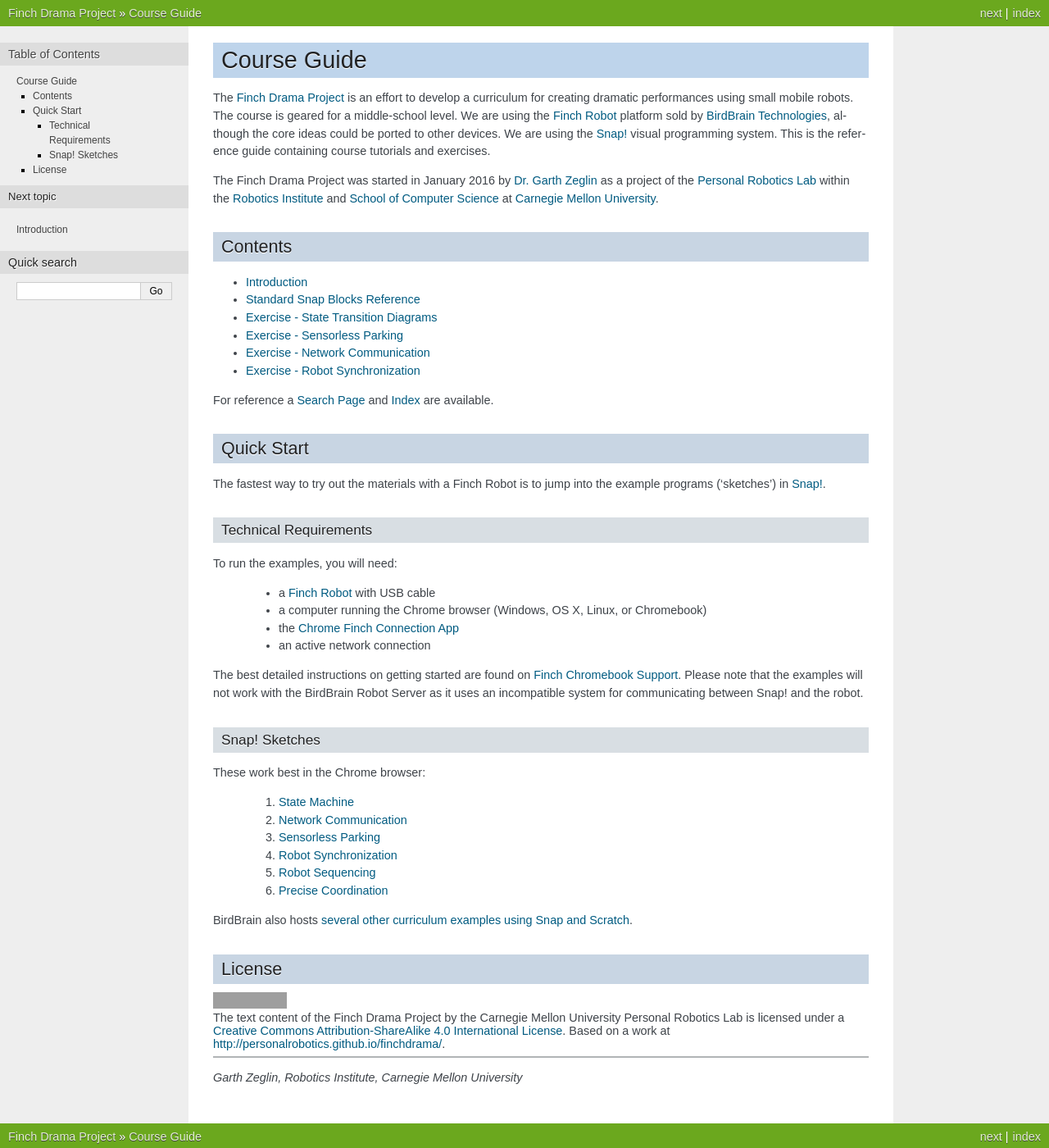
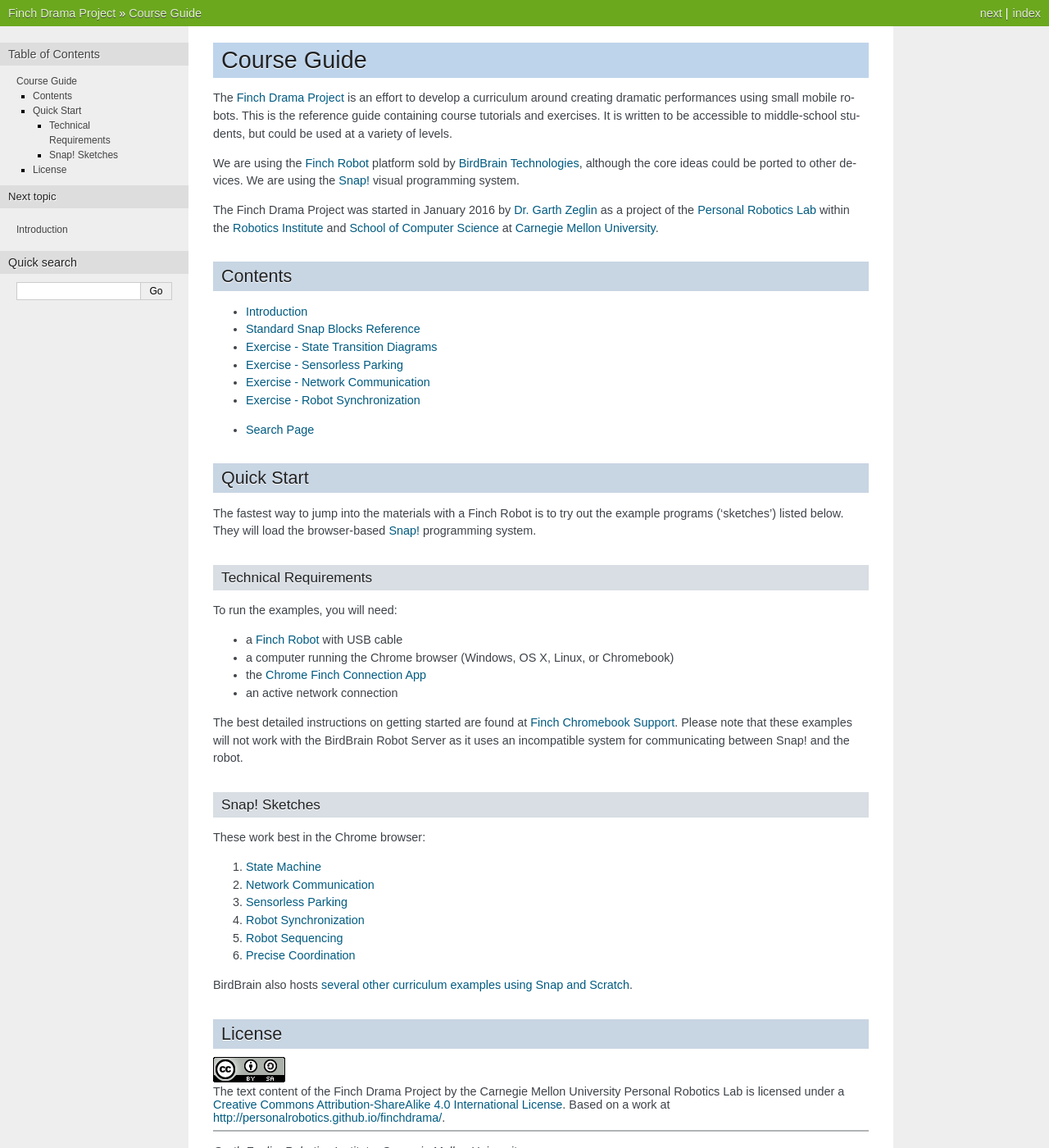
Before and after one commit to personalrobotics/finchdrama, a Sphinx documentation site: the page built from sphinx/index.rst, in a window 1280 px wide and 1400 px high. Shown: the whole window at 82% size. Built offline with Sphinx 7.4.7, drawn with Linux system fonts in a browser that asks for light colours; grey boxes are pictures that could not be loaded.

Commit message:
Cleaning up front page.

```diff
--- a/sphinx/index.rst
+++ b/sphinx/index.rst
@@ -6,12 +6,14 @@
 Course Guide
 ############
 
-The `Finch Drama Project`_ is an effort to develop a curriculum for creating
-dramatic performances using small mobile robots.  The course is geared for a
-middle-school level. We are using the `Finch Robot`_ platform sold by `BirdBrain
-Technologies`_, although the core ideas could be ported to other devices.  We
-are using the `Snap!`_ visual programming system.  This is the reference guide
-containing course tutorials and exercises.
+The `Finch Drama Project`_ is an effort to develop a curriculum around creating
+dramatic performances using small mobile robots.  This is the reference guide
+containing course tutorials and exercises.  It is written to be accessible to
+middle-school students, but could be used at a variety of levels.
+
+We are using the `Finch Robot`_ platform sold by `BirdBrain Technologies`_,
+although the core ideas could be ported to other devices.  We are using the
+`Snap!`_ visual programming system.
 
 The Finch Drama Project was started in January 2016 by `Dr. Garth Zeglin`_ as a
 project of the `Personal Robotics Lab`_ within the `Robotics Institute`_ and
@@ -31,29 +33,30 @@
    ex/robot-sync
 
 
+*  :ref:`search`
 
-For reference a :ref:`search` and :ref:`genindex` are available.
 
 Quick Start
 ===========
 
-The fastest way to try out the materials with a Finch Robot is to jump into the
-example programs ('sketches') in `Snap!`_.
+The fastest way to jump into the materials with a Finch Robot is to try out the
+example programs ('sketches') listed below.  They will load the browser-based
+`Snap!`_ programming system.
 
 Technical Requirements
 ----------------------
 
 To run the examples, you will need:
 
-  * a `Finch Robot`_ with USB cable
-  * a computer running the Chrome browser (Windows, OS X, Linux, or Chromebook)
-  * the `Chrome Finch Connection App`_
-  * an active network connection
+* a `Finch Robot`_ with USB cable
+* a computer running the Chrome browser (Windows, OS X, Linux, or Chromebook)
+* the `Chrome Finch Connection App`_
+* an active network connection
 
-The best detailed instructions on getting started are found on `Finch Chromebook
-Support`_.  Please note that the
-examples will not work with the BirdBrain Robot Server as it uses an
-incompatible system for communicating between Snap! and the robot.
+The best detailed instructions on getting started are found at `Finch Chromebook
+Support`_.  Please note that these examples will not work with the BirdBrain
+Robot Server as it uses an incompatible system for communicating between Snap!
+and the robot.
 
 
 Snap! Sketches
@@ -61,12 +64,12 @@
 
 These work best in the Chrome browser:
 
-    #. `State Machine <http://snap.berkeley.edu/snapsource/snap.html#cloud:Username=prldrama&ProjectName=Finch-State-Machine>`__
-    #. `Network Communication <http://snap.berkeley.edu/snapsource/snap.html#cloud:Username=prldrama&ProjectName=Sprite-Communication-Intro>`__
-    #. `Sensorless Parking <http://snap.berkeley.edu/snapsource/snap.html#cloud:Username=prldrama&ProjectName=Finch-Sensorless-Parking>`__
-    #. `Robot Synchronization <http://snap.berkeley.edu/snapsource/snap.html#cloud:Username=prldrama&ProjectName=Finch-Coordination-Intro>`__
-    #. `Robot Sequencing <http://snap.berkeley.edu/snapsource/snap.html#cloud:Username=prldrama&ProjectName=Finch-Sequencing>`__
-    #. `Precise Coordination <http://snap.berkeley.edu/snapsource/snap.html#cloud:Username=prldrama&ProjectName=Finch-Precise-Coordination>`__
+#. `State Machine <http://snap.berkeley.edu/snapsource/snap.html#cloud:Username=prldrama&ProjectName=Finch-State-Machine>`__
+#. `Network Communication <http://snap.berkeley.edu/snapsource/snap.html#cloud:Username=prldrama&ProjectName=Sprite-Communication-Intro>`__
+#. `Sensorless Parking <http://snap.berkeley.edu/snapsource/snap.html#cloud:Username=prldrama&ProjectName=Finch-Sensorless-Parking>`__
+#. `Robot Synchronization <http://snap.berkeley.edu/snapsource/snap.html#cloud:Username=prldrama&ProjectName=Finch-Coordination-Intro>`__
+#. `Robot Sequencing <http://snap.berkeley.edu/snapsource/snap.html#cloud:Username=prldrama&ProjectName=Finch-Sequencing>`__
+#. `Precise Coordination <http://snap.berkeley.edu/snapsource/snap.html#cloud:Username=prldrama&ProjectName=Finch-Precise-Coordination>`__
 
 BirdBrain also hosts `several other curriculum examples using Snap and Scratch
 <Finch Snap Curricula_>`_.
@@ -77,7 +80,7 @@
 
 .. raw:: html
 
-   <a rel="license" href="http://creativecommons.org/licenses/by-sa/4.0/"><img alt="Creative Commons License" style="border-width:0" src="https://i.creativecommons.org/l/by-sa/4.0/88x31.png" /></a><br /><span xmlns:dct="http://purl.org/dc/terms/" property="dct:title">The text content of the Finch Drama Project</span> by the <span xmlns:cc="http://creativecommons.org/ns#" property="cc:attributionName">Carnegie Mellon University Personal Robotics Lab</span> is licensed under a <a rel="license" href="http://creativecommons.org/licenses/by-sa/4.0/">Creative Commons Attribution-ShareAlike 4.0 International License</a>. Based on a work at <a xmlns:dct="http://purl.org/dc/terms/" href="http://personalrobotics.github.io/finchdrama/" rel="dct:source">http://personalrobotics.github.io/finchdrama/</a>.
+   <a rel="license" href="http://creativecommons.org/licenses/by-sa/4.0/"><img alt="Creative Commons License" style="border-width:0" src="_static/cc-by-sa-88x31.png" /></a><br /><span xmlns:dct="http://purl.org/dc/terms/" property="dct:title">The text content of the Finch Drama Project</span> by the <span xmlns:cc="http://creativecommons.org/ns#" property="cc:attributionName">Carnegie Mellon University Personal Robotics Lab</span> is licensed under a <a rel="license" href="http://creativecommons.org/licenses/by-sa/4.0/">Creative Commons Attribution-ShareAlike 4.0 International License</a>. Based on a work at <a xmlns:dct="http://purl.org/dc/terms/" href="http://personalrobotics.github.io/finchdrama/" rel="dct:source">http://personalrobotics.github.io/finchdrama/</a>.
 
 
 ----------------------------------------------------------------
```
Also changed, not shown: sphinx/_static/cc-by-sa-88x31.png (added).
